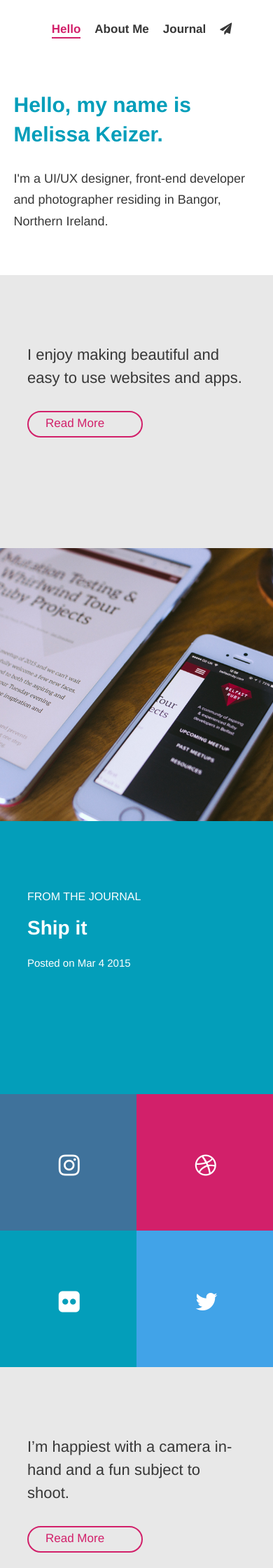
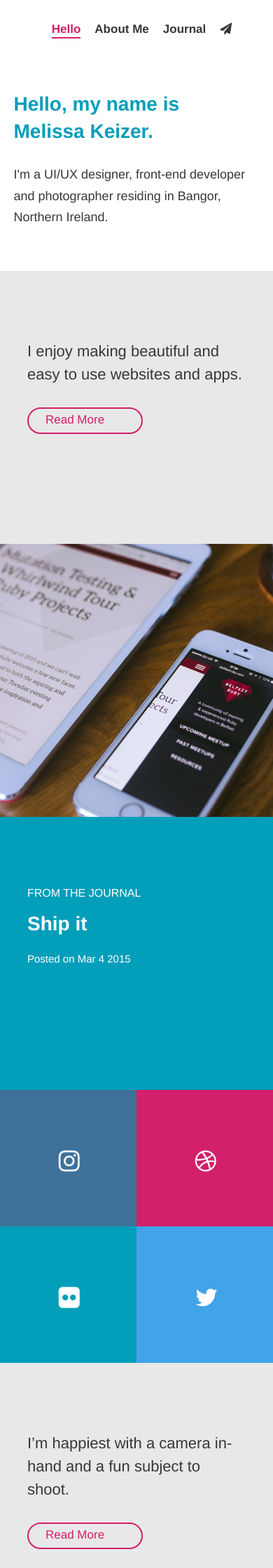
Before and after one commit to melissakeizer/melissakeizer.com, a Jekyll site: the page built from index.html, in a window 390 px wide. Shown: the top 2240 px of the page at 70% size. Built offline with Jekyll 4.4.1, drawn with Linux system fonts in a browser that asks for light colours; nearby versions of some CDN libraries.

Commit message:
heading size tweak

```diff
--- a/_sass/base/_responsify.scss
+++ b/_sass/base/_responsify.scss
@@ -120,11 +120,11 @@
 @media only screen and (max-width: 520px) {
 
   h1{
-    font-size: 30px;
+    font-size: 28px;
   }
 
   h2, h2 a{
-    font-size: 27px;
+    font-size: 26px;
   }
 
   h1 span{
```
Also changed, not shown: 2 other files.
